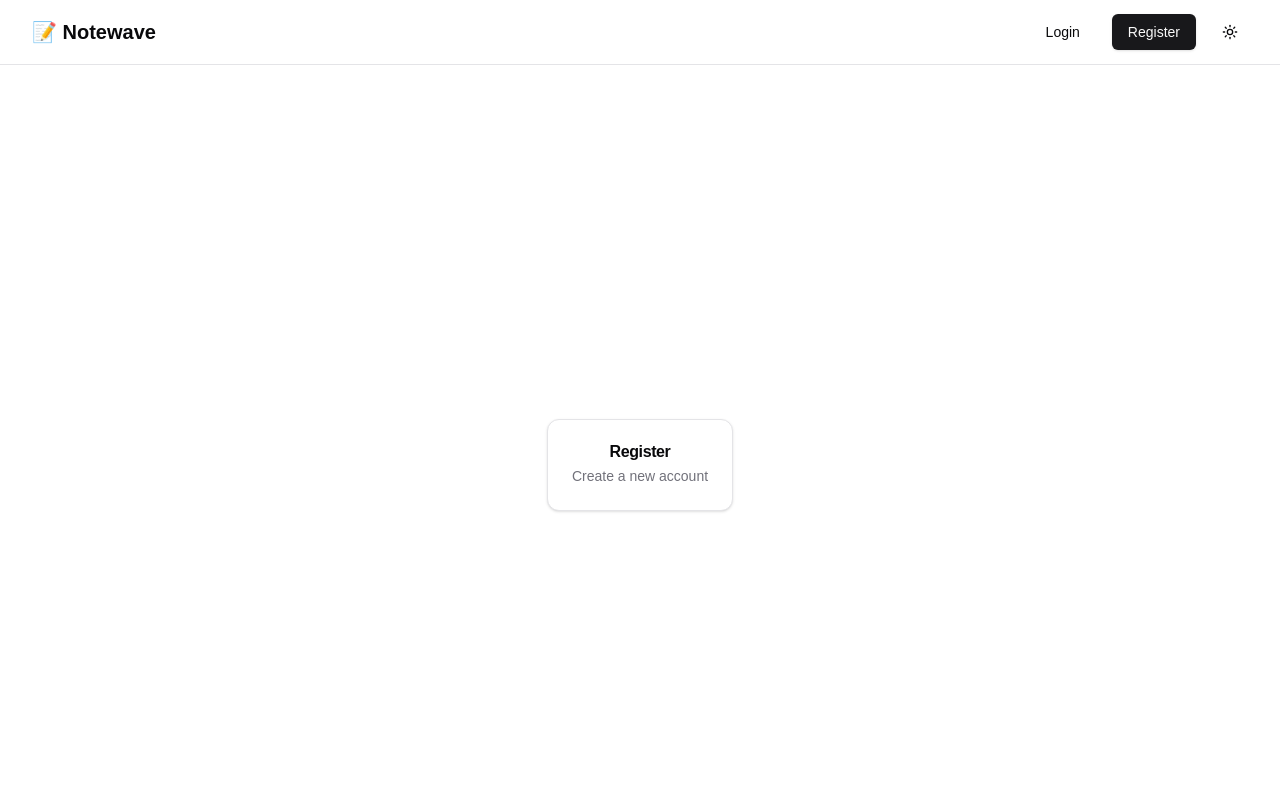
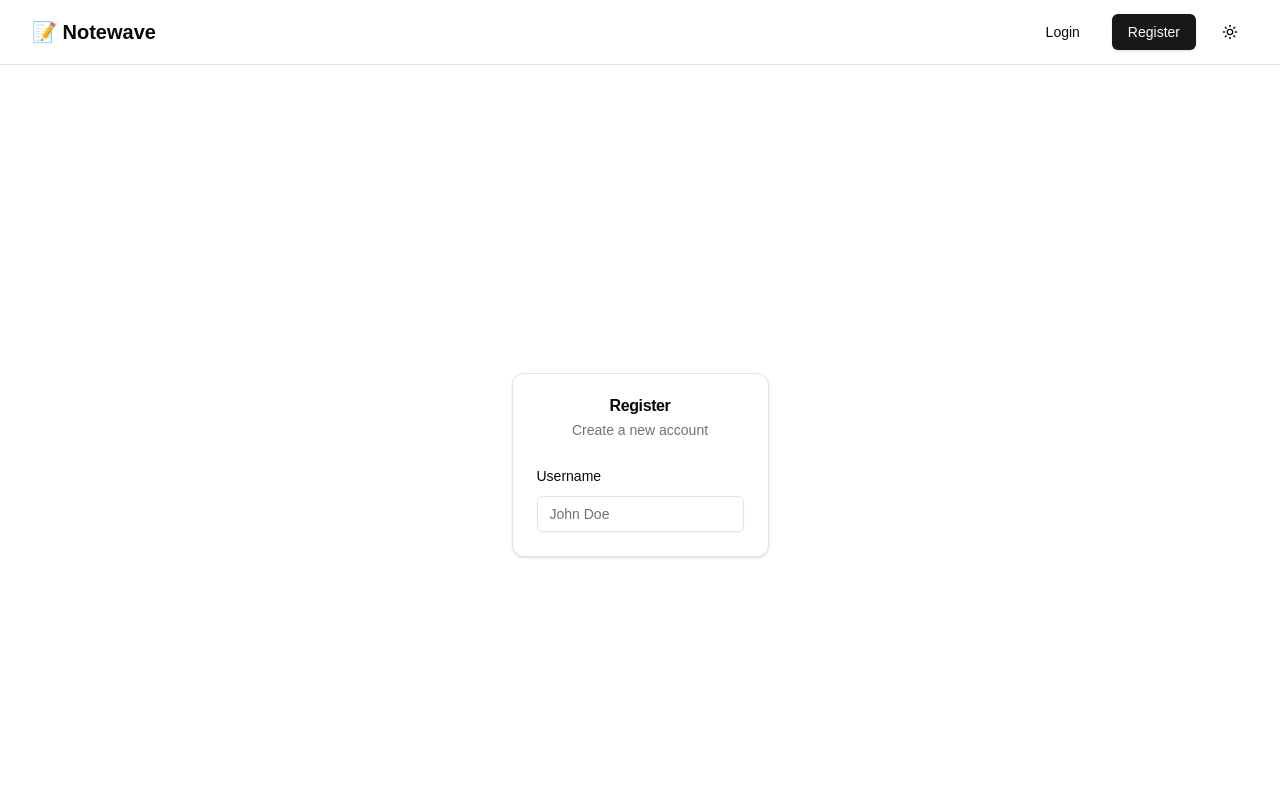
Before and after one commit to Babban33/notewave, a Next.js app: page /register in a window 1280 px wide. Shown: the top 800 px of the page. Built offline with nearby package versions, Linux system fonts and the light colour scheme.

Commit message:
added username field

```diff
--- a/app/(auth-pages)/register/page.tsx
+++ b/app/(auth-pages)/register/page.tsx
@@ -1,5 +1,10 @@
-import { Card, CardDescription, CardHeader, CardTitle } from "@/components/ui/card";
+'use client'
+import { Card, CardContent, CardDescription, CardHeader, CardTitle } from "@/components/ui/card";
+import { useForm } from "react-hook-form";
 import * as z from "zod";
+import {zodResolver} from "@hookform/resolvers/zod";
+import { Form, FormControl, FormField, FormItem, FormLabel } from "@/components/ui/form";
+import { Input } from "@/components/ui/input";
 
 // eslint-disable-next-line @typescript-eslint/no-unused-vars
 const formSchema = z.object({
@@ -36,6 +41,20 @@ const formSchema = z.object({
 });
 
 export default function RegisterPage(){
+    const form = useForm<z.infer<typeof formSchema>>({
+        resolver: zodResolver(formSchema),
+        defaultValues: {
+            username: "",
+            email: "",
+            password: "",
+            confirmPassword: ""
+        }
+    })
+
+    const onSubmit = (data: { username: string; email: string; password: string }) => {
+        console.log('Form Submitted:', data);
+    };
+
     return(
         <div className="flex items-center justify-center min-h-screen">
             <Card>
@@ -43,6 +62,23 @@ export default function RegisterPage(){
                     <CardTitle>Register</CardTitle>
                     <CardDescription>Create a new account</CardDescription>
                 </CardHeader>
+                <CardContent>
+                    <Form {...form}>
+                        <form onSubmit={form.handleSubmit(onSubmit)}>
+                            <FormField
+                                name="username"
+                                render={({field})=>(
+                                    <FormItem>
+                                        <FormLabel>Username</FormLabel>
+                                        <FormControl>
+                                            <Input placeholder="John Doe" {...field}/>
+                                        </FormControl>
+                                    </FormItem>
+                                )}
+                            />
+                        </form>
+                    </Form>
+                </CardContent>
             </Card>
         </div>
     )
```
